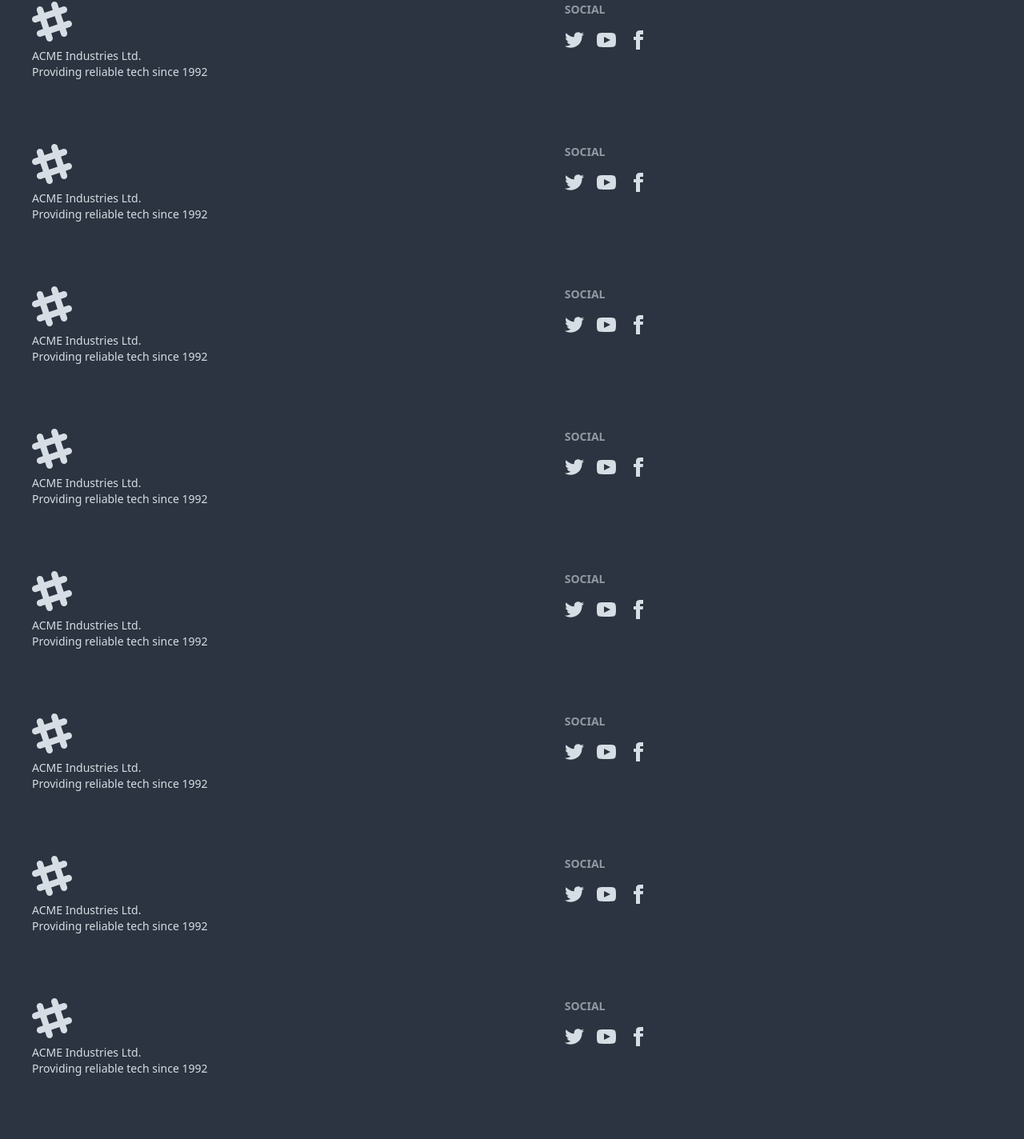
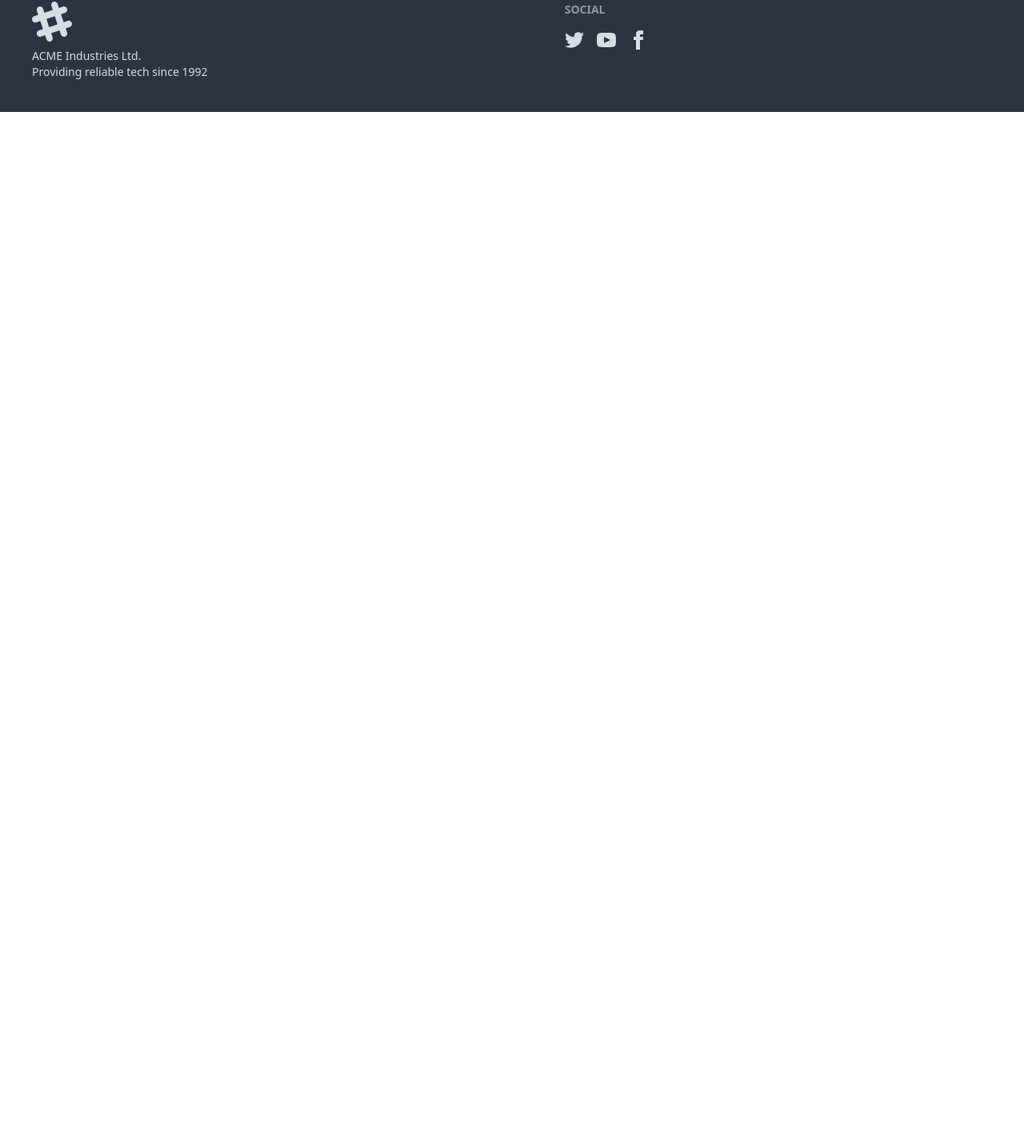
Before and after one commit to shohelrana2002/Gadget_Shop, a React (Vite) app: page / in a window 1280 px wide. Shown: the part 2158-3582 px from the top of the page at 80% size. After the commit the page ends 2298 px from the top, so only its background shows below. Built offline with nearby package versions, Linux system fonts and the light colour scheme; no server answers.

Commit message:
Add ro bMain Layout stion

```diff
--- a/src/Layout/MainLayout.jsx
+++ b/src/Layout/MainLayout.jsx
@@ -10,14 +10,6 @@ const MainLayout = () => {
         <Outlet></Outlet>
       </div>
       <Footer></Footer>
-      <Footer></Footer>
-      <Footer></Footer>
-      <Footer></Footer>
-      <Footer></Footer>
-      <Footer></Footer>
-      <Footer></Footer>
-      <Footer></Footer>
-      <Footer></Footer>
     </div>
   );
 };
```
